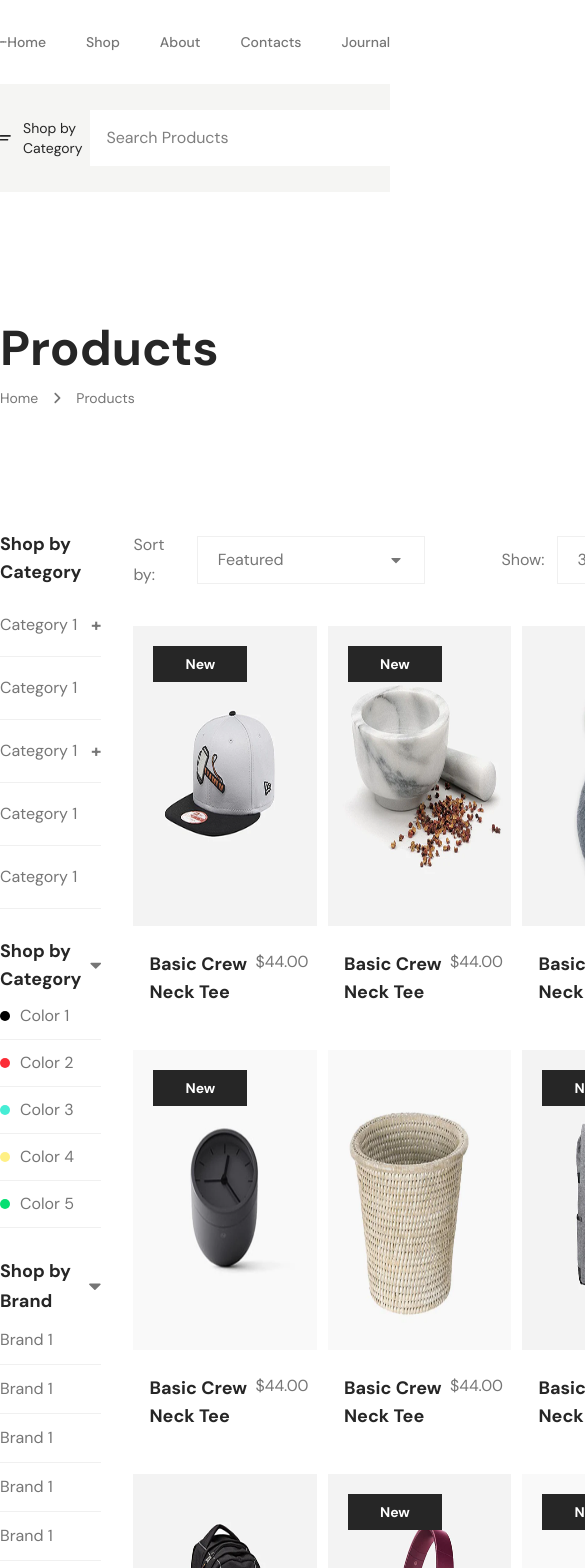
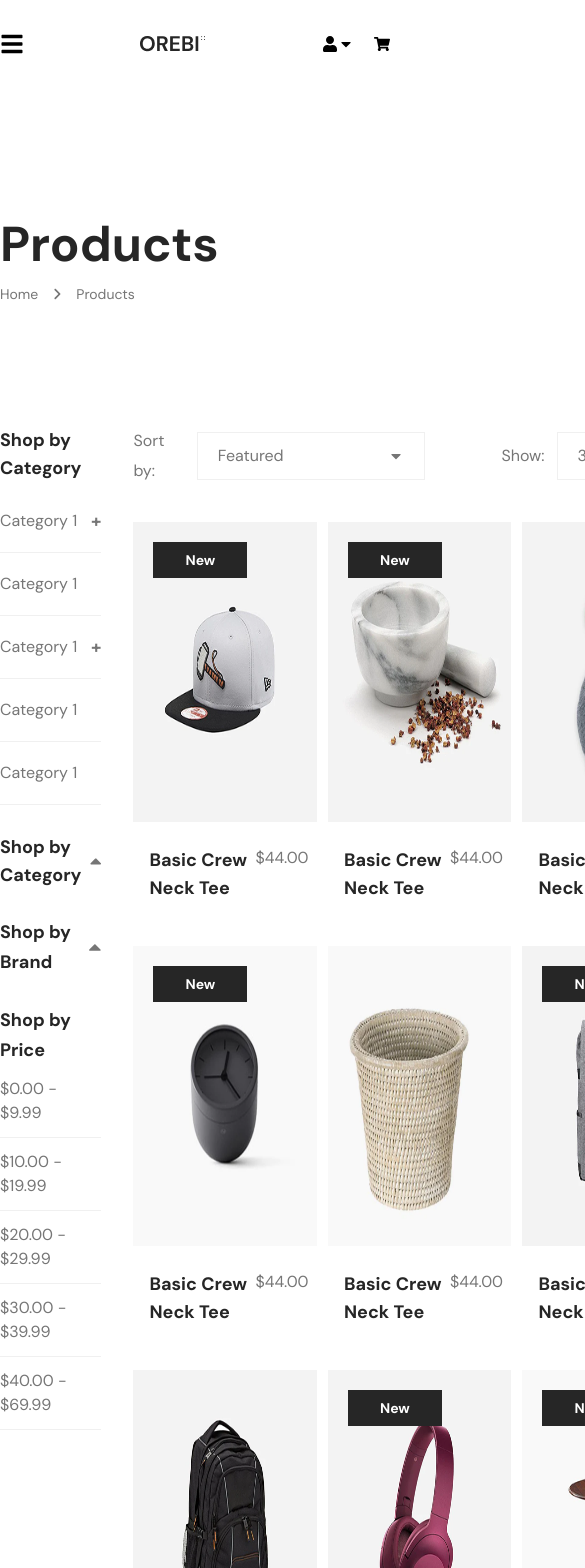
Before and after one commit to tituvai/reactSix, a React (Vite) app: page /shop in a window 390 px wide. Shown: the top 1568 px of the page, 585 px wide, since content can reach past the window. Built offline with nearby package versions, Linux system fonts and the light colour scheme.

Commit message:
new item

```diff
--- a/src/components/Flex.jsx
+++ b/src/components/Flex.jsx
@@ -2,7 +2,7 @@ import React from 'react'
 
 const Flex = ({children, className}) => {
   return (
-    <div className={`flex items-center ${className}`}>{children}</div>
+    <div className={` flex items-center ${className}`}>{children}</div>
   )
 }
 
--- a/src/components/layouts/Ads.jsx
+++ b/src/components/layouts/Ads.jsx
@@ -14,13 +14,13 @@ const Ads = () => {
     <>
     <div className="pt-[75px] pb-[50px]">
         <Container>
-            <Flex className={'justify-between'}>
-                <div id='addimg' className="w-[49%]">
+            <Flex className={'justify-between flex-col md:flex-row'}>
+                <div className="w-full lg:w-[49%] pb-7 lg:pb-0">
                     <Link to={'/'}>
                     <Image imgSrc={jarbati} imgAlt={jarbati} />
                     </Link>
                 </div>
-                <div className="w-[49%]">
+                <div className="w-full lg:w-[49%]">
                     <Link to={'/'}><Image imgSrc={whact} imgAlt={whact} className={'w-[100%] mb-7'} /></Link>
                     <Link to={'/'}><Image imgSrc={lemp} imgAlt={lemp} className={'w-[100%]'}/></Link>
                 </div>
--- a/src/components/layouts/Arrival.jsx
+++ b/src/components/layouts/Arrival.jsx
@@ -23,7 +23,33 @@ const Arrival = () => {
     slidesToShow: 4,
     slidesToScroll: 1,
     nextArrow:<NextArrow/>,
-    prevArrow:<PrevArrow/>
+    prevArrow:<PrevArrow/>,
+    responsive: [
+      {
+        breakpoint: 1024,
+        settings: {
+          slidesToShow: 3,
+          slidesToScroll: 3,
+          infinite: true,
+          dots: true
+        }
+      },
+      {
+        breakpoint: 600,
+        settings: {
+          slidesToShow: 2,
+          slidesToScroll: 2,
+          initialSlide: 2
+        }
+      },
+      {
+        breakpoint: 480,
+        settings: {
+          slidesToShow: 1,
+          slidesToScroll: 1
+        }
+      }
+    ]
   };
 
 //   Product Patr Start
--- a/src/components/layouts/Footer.jsx
+++ b/src/components/layouts/Footer.jsx
@@ -12,7 +12,7 @@ const Footer = () => {
     <>
     <section className='py-[50px] bg-searchC'>
         <Container>
-            <div className='flex justify-between'>
+            <div className='lg:flex justify-between'>
                 <div className="w-[13%]">
                     <Hadding className={'text-base text-hoverC font-bold leading-9'} text={'MENU'} as={'h3'}/>
                     <ul>
@@ -51,7 +51,7 @@ const Footer = () => {
                     <Link to={'/'}><Image imgSrc={logo} imgAlt={logo}/></Link>
                 </div>
             </div>
-            <Flex className={'justify-between pt-6'}>
+            <Flex className={'justify-between pt-6 flex-col md:flex-row'}>
                 <div className="flex gap-4">
                     <Link to={'/'}><FaFacebookF/></Link>
                     <Link to={'/'}><FaLinkedinIn /></Link>
--- a/src/components/layouts/Header.jsx
+++ b/src/components/layouts/Header.jsx
@@ -1,4 +1,4 @@
-import React from 'react'
+import React, { useState } from 'react'
 import Container from '../Container'
 import Flex from '../Flex'
 import Image from '../Image'
@@ -6,17 +6,26 @@ import logo from '../../assets/Logo.png'
 import { Link } from 'react-router-dom'
 import Bards from '../../assets/icon/Bards'
 import Hadding from '../Hadding'
-import { FaUser, FaCaretDown, FaShoppingCart, FaSearch } from "react-icons/fa";
-import { MdOutlineClear } from "react-icons/md";
+import { FaUser, FaCaretDown, FaShoppingCart, FaSearch, FaBars  } from "react-icons/fa";
+
 
 const Header = () => {
 
+// mobile Bars Part Start
+const [bars, setBars]=useState(false)
 
+const handleBars = ()=>{
+  setBars(!bars)
+}
+
+// mobile Bars Part End
   return (
    <>
      <section className='py-8'>
         <Container>
-            <Flex>
+            {/* Destop Divice Part Start  */}
+           <div className="hidden lg:block">
+             <Flex>
                 <div className="">
                     <Link to={'/'}><Image imgSrc={logo} imgAlt={logo}/></Link>
                 </div>
@@ -30,10 +39,49 @@ const Header = () => {
                     </ul>
                 </div>
             </Flex>
+           </div>
+           {/* Destop Divice Part End */}
+
+
+           {/* Mobile Part Start  */}
+            <div className="lg:hidden">
+                <Flex className={'justify-between'}>
+                <div className="">
+                    <FaBars onClick={handleBars} className='text-2xl' />
+                    </div>
+                <div className="">
+                    <Link to={'/'}><Image imgSrc={logo} imgAlt={logo}/></Link>
+                </div>
+
+                <div className="flex items-center gap-x-5">
+                <div className='flex items-center'>
+                <FaUser/>
+                <FaCaretDown/>
+                </div>
+                <FaShoppingCart/>
+                </div>
+
+                </Flex>
+               {bars && <div className="bg-searchC px-8 py-5 mt-5">
+                        <div className="relative">
+                        <input className='w-full p-[16px] outline-0 bg-white' type="text" placeholder='Search Products' />
+                        <FaSearch className='absolute top-1/2 right-4 -translate-y-1/2 text-xl'/>
+                        </div>
+                         <ul className='pt-5'>
+                        <Link to={'/'}><li className='text-sm text-menuC font-medium hover:text-hoverC pb-3'>Home</li></Link>
+                        <Link to={'/shop'}><li className='text-sm text-menuC font-medium hover:text-hoverC pb-3'>Shop</li></Link>
+                        <Link to={'/about'}><li className='text-sm text-menuC font-medium hover:text-hoverC pb-3'>About</li></Link>
+                        <Link to={'/contact'}><li className='text-sm text-menuC font-medium hover:text-hoverC pb-3'>Contacts</li></Link>
+                        <Link to={'/journal'}><li className='text-sm text-menuC font-medium hover:text-hoverC pb-3'>Journal</li></Link>
+                    </ul>
+                </div>}
+            </div>
+
+             {/* Mobile Part End */}
         </Container>
     </section>
 
-    <section className='py-6.5 bg-searchC'>
+    <section className='py-6.5 bg-searchC hidden lg:block'>
         <Container>
             <Flex className={'justify-between'}>
                 <div className="flex items-center gap-3">
@@ -54,21 +102,7 @@ const Header = () => {
             </Flex>
         </Container>
 
-        {/* <div id='menuPart' className="w-[400px] h-[500px] bg-stone-200 backdrop-sepia-50 py-[60px] px-[50px] absolute left-[-40%] top-1/7 z-30">
-            <div className="">
-                <ul id='menuItem'>
-                        <Link to={'/'}><li className='text-lg text-menuC font-medium hover:text-hoverC pb-3'>Home</li></Link>
-                        <Link to={'/shop'}><li className='text-lg text-menuC font-medium hover:text-hoverC pb-3'>Shop</li></Link>
-                        <Link to={'/about'}><li className='text-lg text-menuC font-medium hover:text-hoverC pb-3'>About</li></Link>
-                        <Link to={'/contact'}><li className='text-lg text-menuC font-medium hover:text-hoverC pb-3'>Contacts</li></Link>
-                        <Link to={'/journal'}><li className='text-lg text-menuC font-medium hover:text-hoverC pb-8'>Journal</li></Link>
-                    </ul>
 
-                    <FaShoppingCart id='clear' className='text-2xl'/>
-
-                    <MdOutlineClear className='absolute top-5 right-5 text-xl bg-white  rounded-full cursor-pointer '/>
-            </div>
-        </div> */}
     </section>
    </>
 
--- a/src/components/pages/Shop.jsx
+++ b/src/components/pages/Shop.jsx
@@ -3,7 +3,7 @@ import Container from "../Container"
 import Flex from "../Flex"
 import Hadding from "../Hadding"
 import { FaAngleRight } from "react-icons/fa6";
-import { FaCaretDown } from "react-icons/fa";
+import { FaCaretDown, FaCaretUp } from "react-icons/fa";
 import Product from "../Product";
 import cap from '/src/assets/cap.png'
 import cup from '/src/assets/cup.png'
@@ -21,6 +21,21 @@ import { useState } from "react";
 
 
 const Shop = () => {
+
+// Color Dropdown Part Start
+const [color, setColor]=useState(false)
+const handelColor =()=>{
+  setColor(!color)
+}
+// Color Dropdown Part End
+
+// handelBrand Part Start
+
+const [brand, setBrand]= useState(false)
+const handelBrand = ()=>{
+  setBrand(!brand)
+}
+// handelBrand Part End
 
   return (
     <>
@@ -55,9 +70,11 @@ const Shop = () => {
                   <div className="">
                      <Flex className={'justify-between pt-7'}>
                       <Hadding className={'text-lg text-hoverC font-bold '} text={'Shop by Category'} as={'h4'}/>
-                      <FaCaretDown className="text-menuC text-xl"/>
+                        {color ? <FaCaretDown onClick={handelColor} className="text-menuC text-xl"/> : <FaCaretUp onClick={handelColor} className="text-menuC text-xl"/>}
+
+
                      </Flex>
-                       <div className="">
+                    {color && <div className="">
                        <div className="relative border-b-1 border-borderC py-2">
                       <Hadding className={'text-base text-menuC leading-7.5 pl-5'} text={'Color 1'} as={'p'}/>
                         <div className="w-[10px] h-[10px] bg-black rounded-full absolute top-[18px] left-0"></div>
@@ -78,20 +95,20 @@ const Shop = () => {
                       <Hadding className={'text-base text-menuC leading-7.5 pl-5'} text={'Color 5'} as={'p'}/>
                         <div className="w-[10px] h-[10px] bg-green-400 rounded-full absolute top-[18px] left-0"></div>
                      </div>
-                    </div>
+                    </div>}
                   </div>
                   <div className="">
                     <Flex className={'justify-between pt-7'}>
                       <Hadding className={'text-lg text-hoverC leading-7.5 font-bold '} text={'Shop by Brand'} as={'h5'}/>
-                      <FaCaretDown className="text-xl text-menuC"/>
+                      {brand ? <FaCaretDown onClick={handelBrand} className="text-xl text-menuC"/> : <FaCaretUp onClick={handelBrand} className="text-menuC text-xl"/>}
                     </Flex>
-                    <div className="">
+                    {brand && <div className="">
                       <Hadding className={'text-base text-menuC border-b-1 border-borderC py-3'} text={'Brand 1'} as={'h6'}/>
-                      <Hadding className={'text-base text-menuC border-b-1 border-borderC py-3'} text={'Brand 1'} as={'h6'}/>
-                      <Hadding className={'text-base text-menuC border-b-1 border-borderC py-3'} text={'Brand 1'} as={'h6'}/>
-                      <Hadding className={'text-base text-menuC border-b-1 border-borderC py-3'} text={'Brand 1'} as={'h6'}/>
-                      <Hadding className={'text-base text-menuC border-b-1 border-borderC py-3'} text={'Brand 1'} as={'h6'}/>
-                    </div>
+                      <Hadding className={'text-base text-menuC border-b-1 border-borderC py-3'} text={'Brand 2'} as={'h6'}/>
+                      <Hadding className={'text-base text-menuC border-b-1 border-borderC py-3'} text={'Brand 3'} as={'h6'}/>
+                      <Hadding className={'text-base text-menuC border-b-1 border-borderC py-3'} text={'Brand 4'} as={'h6'}/>
+                      <Hadding className={'text-base text-menuC border-b-1 border-borderC py-3'} text={'Brand 5'} as={'h6'}/>
+                    </div>}
                   </div>
                   <div className="">
                       <Hadding className={'text-lg text-hoverC leading-7.5 font-bold pt-7'} text={'Shop by Price'} as={'h5'}/>
```
Also changed, not shown: src/components/layouts/BestSeller.jsx (+5 -5 lines), src/components/layouts/Offers.jsx (+5 -5 lines).
